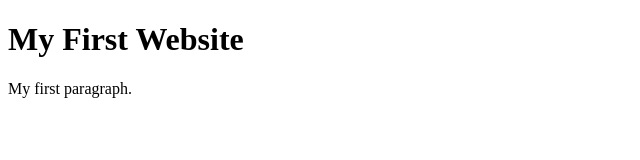
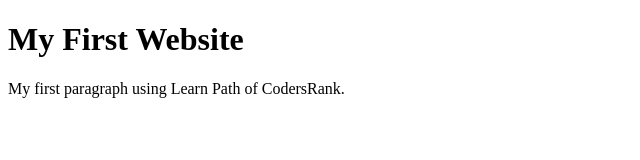
Before and after one commit to tiagorrocha/codersrank-pratice-html, a website: page index.html in a window 1280 px wide. Shown: the whole page, without its empty margins (0-640 px from the left). Drawn offline with Linux system fonts and the light colour scheme.

Commit message:
First change

```diff
--- a/index.html
+++ b/index.html
@@ -6,7 +6,7 @@
   <body>
 
     <h1>My First Website</h1>
-    <p>My first paragraph.</p>
+    <p>My first paragraph using Learn Path of CodersRank.</p>
 
   </body>
 </html>
```
